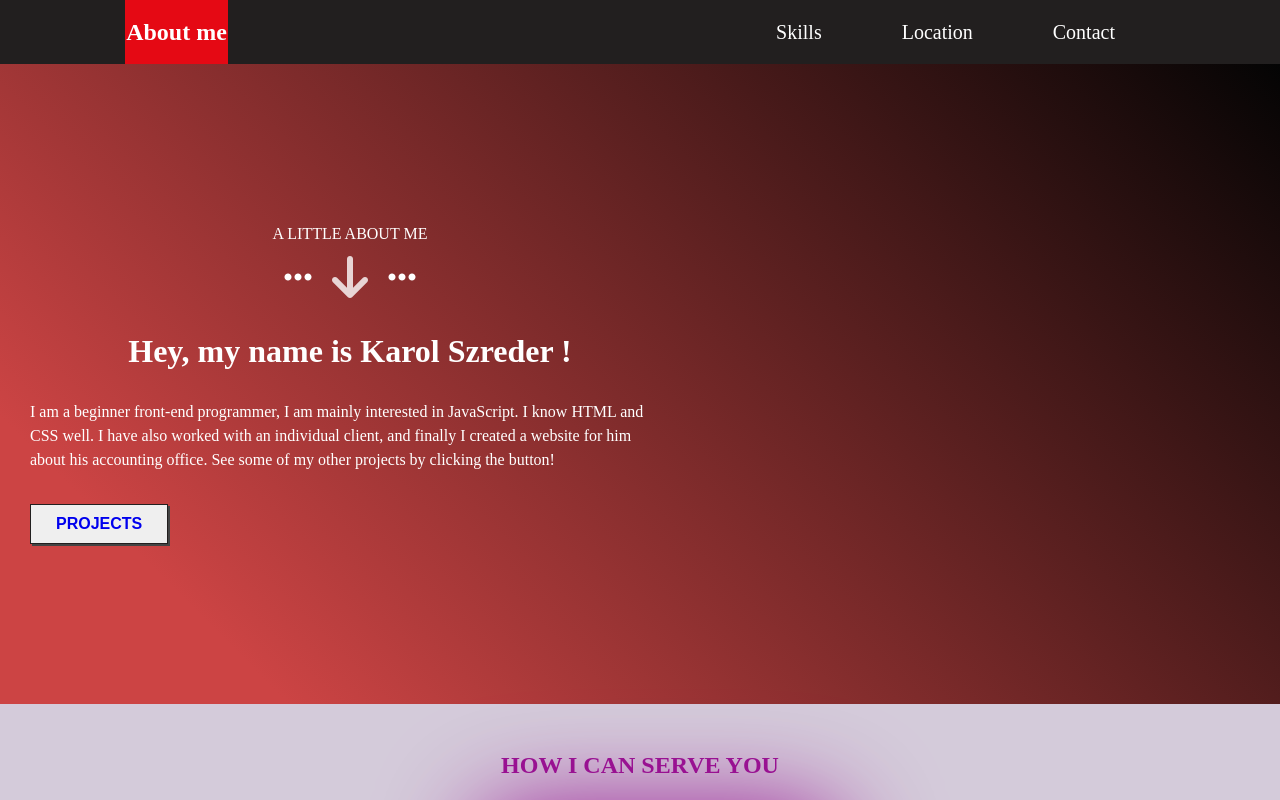
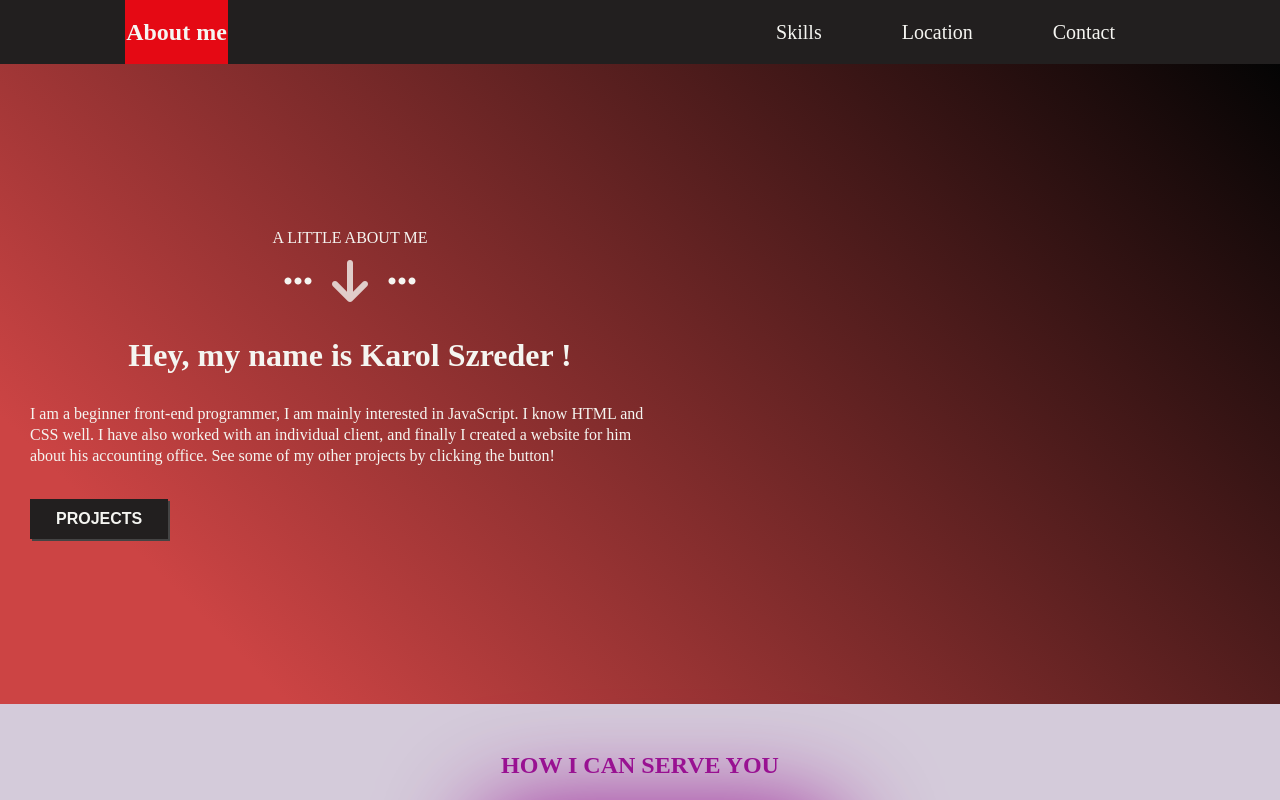
Before and after one commit to szrederkarol1/Final-project, a React (Vite) app: page / in a window 1280 px wide. Shown: the top 800 px of the page. Built offline with nearby package versions, Linux system fonts and the light colour scheme.

Commit message:
fix first section

```diff
--- a/src/components/first_view/Navigation.scss
+++ b/src/components/first_view/Navigation.scss
@@ -30,7 +30,7 @@ $another-weight: 300;
       width: 10%;
       background-color: #e50914;
       .logo {
-        color: #ffffff;
+        color: #f5f5f1;
         font-size: 24px;
       }
     }
@@ -50,7 +50,7 @@ $another-weight: 300;
         @include flex;
         height: 100%;
         width: auto;
-        color: #ffffff;
+        color: #f5f5f1;
         text-decoration: none;
         display: flex;
         font-weight: $secondary-weight;
@@ -72,7 +72,7 @@ $another-weight: 300;
     display: flex;
     flex-direction: column;
     align-items: center;
-    color: #ffffff;
+    color: #f5f5f1;
     margin-left: 30px;
     .btn-container {
       display: flex;
@@ -85,7 +85,7 @@ $another-weight: 300;
     }
     .about-me-describe {
       margin-top: 30px;
-      line-height: 1.5em;
+      line-height: 1.3em;
     }
     .btn_first_page {
       border: 1px solid #221f1f;
@@ -95,8 +95,10 @@ $another-weight: 300;
       margin-top: 2em;
       cursor: pointer;
       position: relative;
+      background-color: #221f1f;
       a {
         text-decoration: none;
+        color: #f5f5f1;
       }
     }
   }
```
